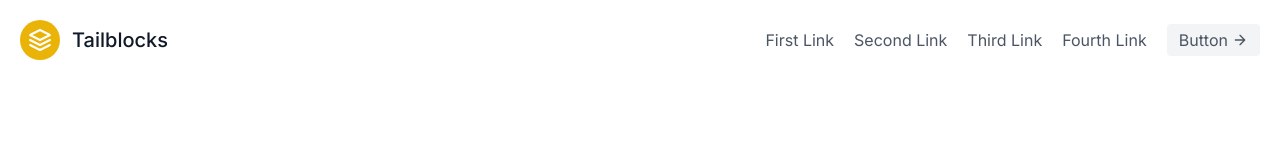
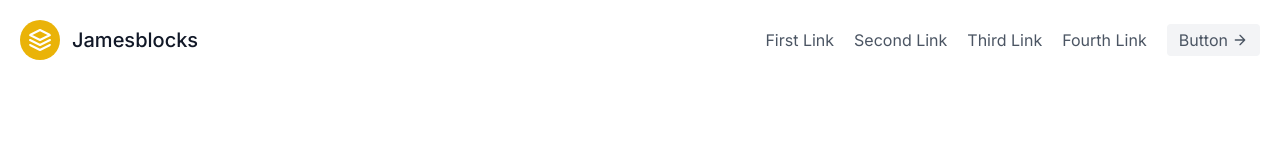
Before and after one commit to rifqipinasthika/dummy-nextjs-landing, a Next.js app: page / in a window 1280 px wide. Shown: the top 160 px of the page. Built offline with nearby package versions, Linux system fonts and the light colour scheme.

Commit message:
update header

```diff
--- a/app/components/header.tsx
+++ b/app/components/header.tsx
@@ -8,7 +8,7 @@ export const Header = () => {
                     <svg xmlns="http://www.w3.org/2000/svg" fill="none" stroke="currentColor" stroke-linecap="round" stroke-linejoin="round" stroke-width="2" className="w-10 h-10 text-white p-2 bg-yellow-500 rounded-full" viewBox="0 0 24 24">
                         <path d="M12 2L2 7l10 5 10-5-10-5zM2 17l10 5 10-5M2 12l10 5 10-5"></path>
                     </svg>
-                <span className="ml-3 text-xl">Tailblocks</span>
+                    <span className="ml-3 text-xl">Jamesblocks</span>
                 </a>
                 <nav className="md:ml-auto flex flex-wrap items-center text-base justify-center">
                     <a className="mr-5 hover:text-gray-900">First Link</a>
```
Lines whose indentation alone changed are shown as unchanged.
